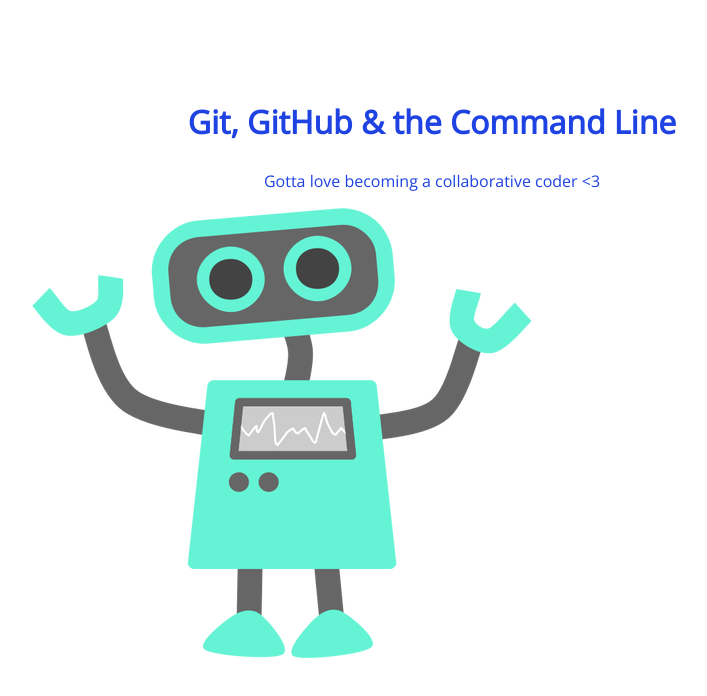
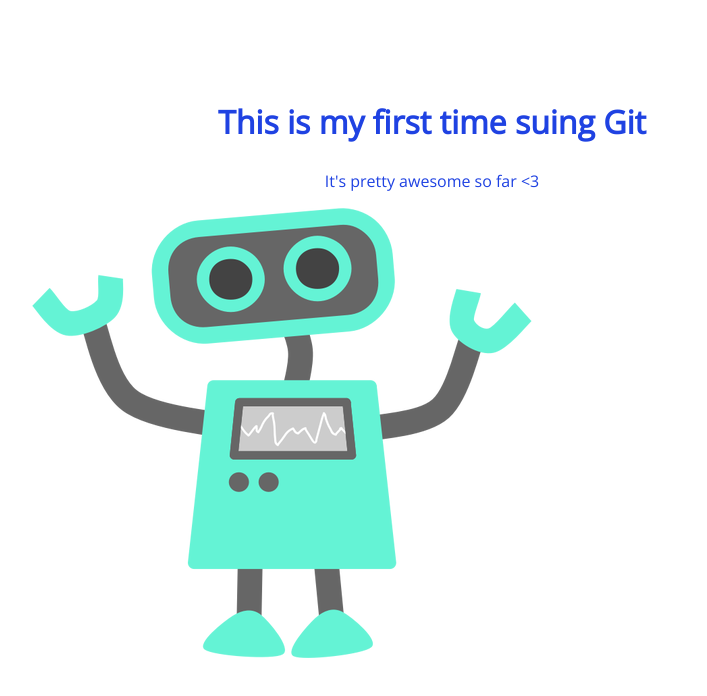
Before and after one commit to indiablonix/105-project, a plain HTML site: page index.html in a window 1280 px wide. Shown: the whole page, without its empty margins (208-915 px from the left). Drawn offline with nearby package versions, Linux system fonts and the light colour scheme.

Commit message:
changed h1 and p

```diff
--- a/index.html
+++ b/index.html
@@ -8,8 +8,8 @@
 </head>
 <body>
 	<section>
-		<h1>Git, GitHub & the Command Line</h1>
-		<p>Gotta love becoming a collaborative coder <3</p>
+		<h1>This is my first time suing Git</h1>
+		<p>It's pretty awesome so far <3</p>
 		<img src="img/happy-blue-robot.png">
 	</section>
 </body>
```
